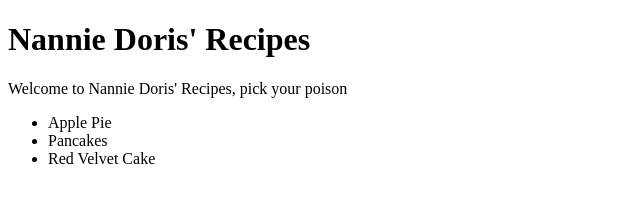
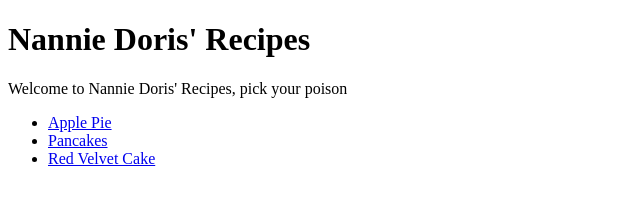
Before and after one commit to DominicGregg/odin-recipes, a plain HTML site: page index.html in a window 1280 px wide. Shown: the whole page, without its empty margins (0-640 px from the left). Drawn offline with Linux system fonts and the light colour scheme.

Commit message:
feat: added anchors on all pages

```diff
--- a/index.html
+++ b/index.html
@@ -12,9 +12,9 @@
     <p>Welcome to Nannie Doris' Recipes, pick your poison</p>
 
     <ul>
-        <li>Apple Pie</li>
-        <li>Pancakes</li>
-        <li>Red Velvet Cake</li>
+        <li><a href="recipes/apple-pie.html">Apple Pie</a></li>
+        <li><a href="recipes/pancakes.html">Pancakes</a></li>
+        <li><a href="recipes/red-velvet-cake.html">Red Velvet Cake</a></li>
     </ul>
 </body>
 </html>
```
Also changed, not shown: recipes/apple-pie.html (+2 -0 lines), recipes/pancakes.html (+2 -0 lines), recipes/red-velvet-cake.html (+2 -0 lines).
